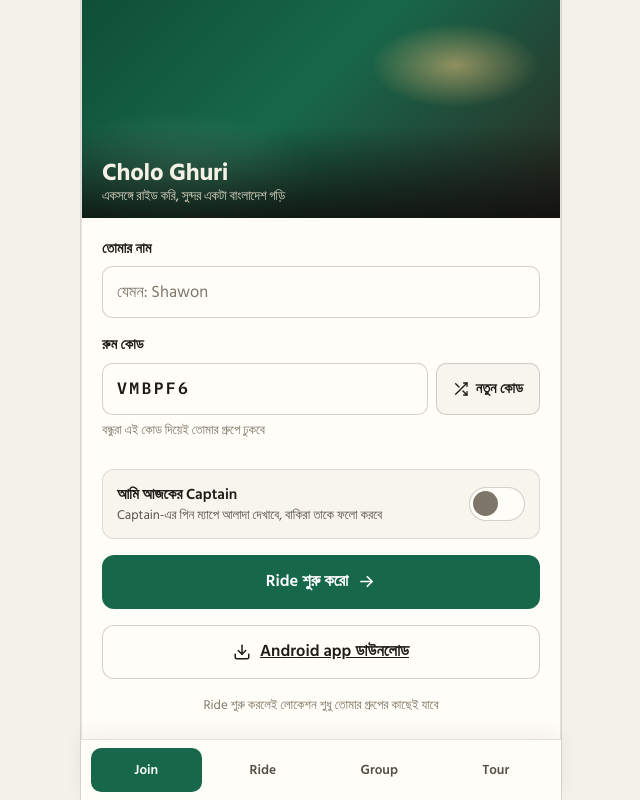
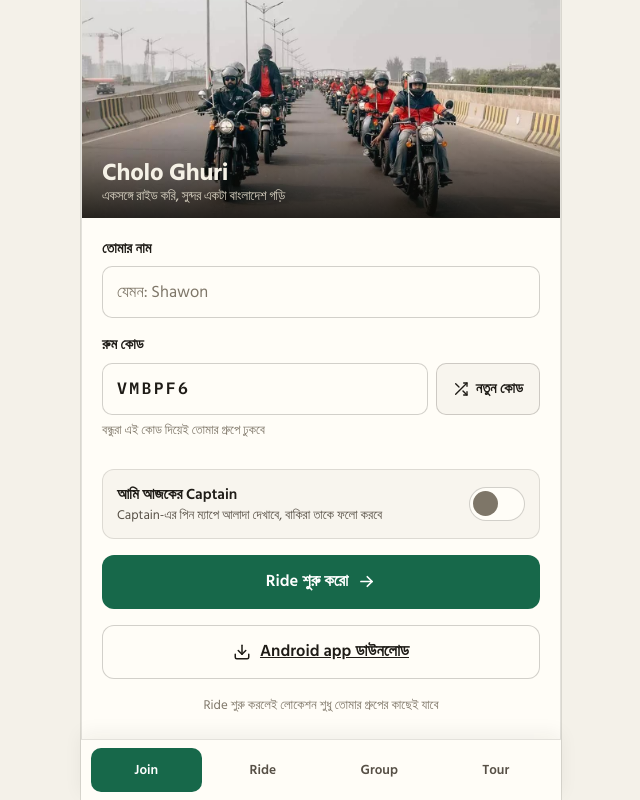
Before and after one commit to oshiur421/cholo-ghuri-2.0, a plain HTML site: page index.html in a window 1280 px wide. Shown: the whole page, without its empty margins (319-959 px from the left). Drawn offline with nearby package versions, Linux system fonts and the light colour scheme; no server answers.

Commit message:
Add demo riders photo to Join hero background

```diff
--- a/index.html
+++ b/index.html
@@ -19,7 +19,7 @@
 <!-- ===== Screen 1 : Join ===== -->
           <div class="screen active" id="screen-join" role="tabpanel" aria-label="Join screen">
             <div class="join-hero">
-              <div class="join-hero-art" aria-hidden="true"></div>
+              <img src="riders.jpg" alt="হাইওয়েতে সারি বেঁধে চলা বাইকার গ্রুপ" />
               <div class="scrim">
                 <div class="wordmark">Cholo Ghuri<small>একসঙ্গে রাইড করি, সুন্দর একটা বাংলাদেশ গড়ি</small></div>
               </div>
--- a/style.css
+++ b/style.css
@@ -461,12 +461,7 @@ body{margin:0}
 .screen-riding{overflow:hidden !important}
 .hidden{display:none !important}
 .field-error{color:var(--red); font-size:13.5px; font-weight:600; margin:0}
-/* Join hero: plain gradient art, no photo, no logo image */
-.join-hero-art{width:100%; height:218px; display:block;
-  background:linear-gradient(135deg, #0f4f37 0%, #17684a 45%, #2c2a24 100%);}
-.join-hero-art::after{content:""; display:block; height:100%;
-  background:radial-gradient(120px 60px at 78% 30%, rgba(238,194,122,.55), transparent 70%),
-             radial-gradient(200px 90px at 20% 80%, rgba(255,253,247,.14), transparent 70%);}
+/* Join hero: the demo's riders photo (riders.jpg) behind the wordmark */
 .join-hero .scrim{position:absolute; inset:auto 0 0 0; padding:34px 20px 14px;
   background:linear-gradient(to top, rgba(14,13,10,.82), rgba(14,13,10,0)); color:#f5f1e6;}
 /* Riding: real Leaflet/Mapbox map fills the map zone */
```
Also changed, not shown: riders.jpg (added).
